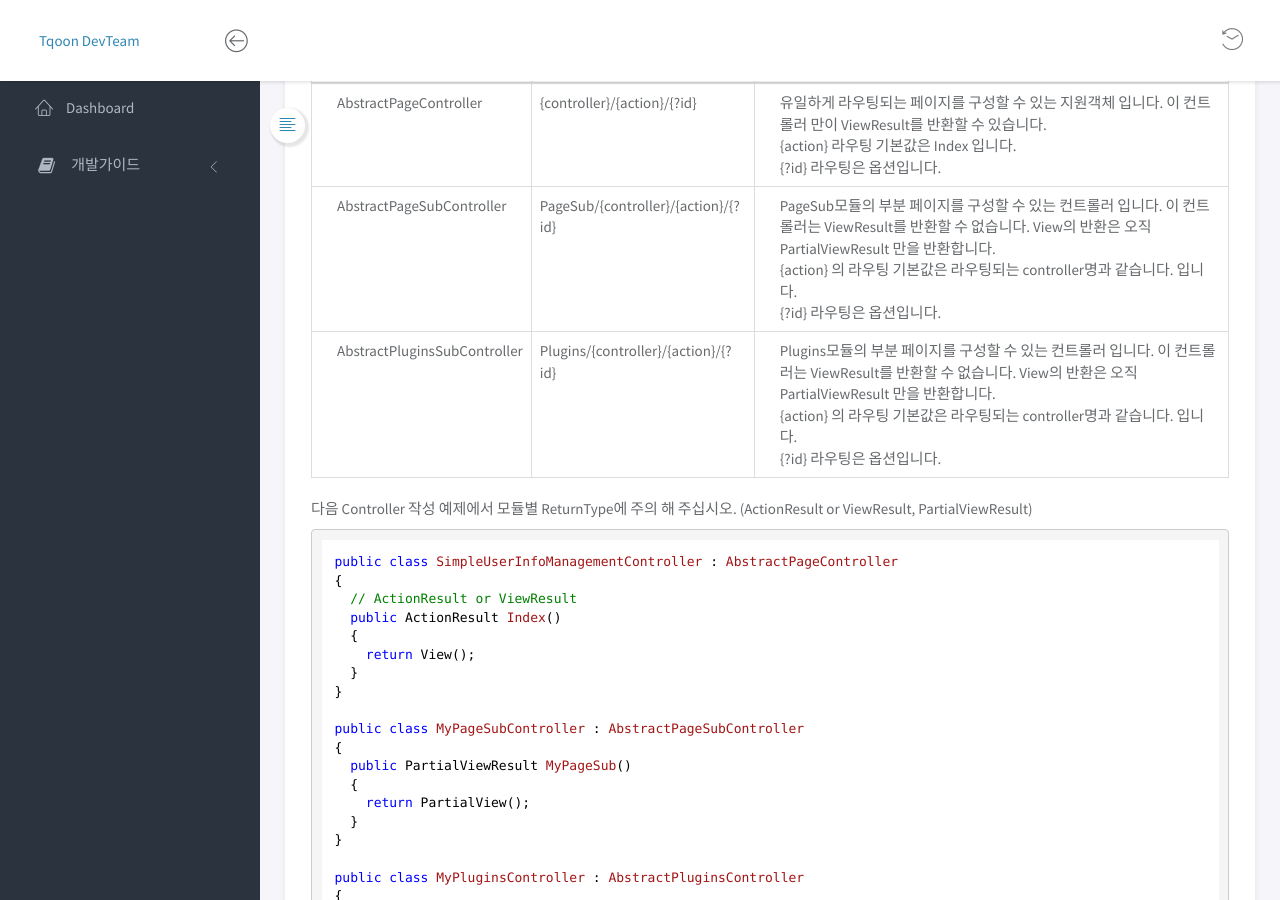
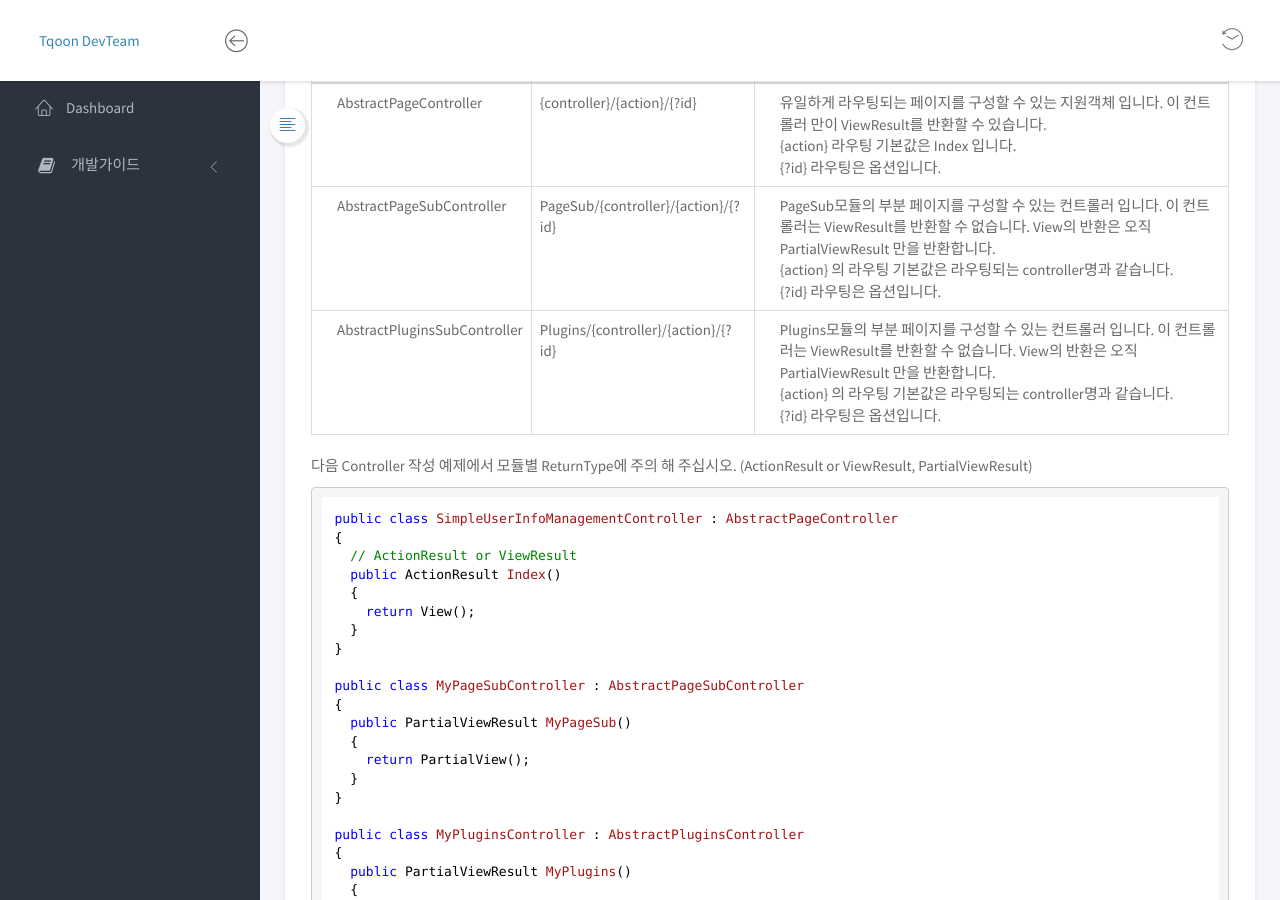
Before and after one commit to TqoonDevTeam/TqoonDevTeam.github.io, a Jekyll site: the page built from pages/devguide/frontend/dev_v2view.md, in a window 1280 px wide and 900 px high, scrolled down 1061 px. Built offline with Jekyll 4.4.1, drawn with Linux system fonts in a browser that asks for light colours; nearby versions of some CDN libraries.

Commit message:
중복 단어 제거

````diff
--- a/pages/devguide/frontend/dev_v2view.md
+++ b/pages/devguide/frontend/dev_v2view.md
@@ -57,8 +57,8 @@ Controller는 모듈 타입에 맞는 지원객제를 상속받아 생성하게
 | Controller 지원객체 | Route규칙 | 특징 |
 | --- | --- |
 | AbstractPageController | {controller}/{action}/{?id} | 유일하게 라우팅되는 페이지를 구성할 수 있는 지원객체 입니다. 이 컨트롤러 만이 ViewResult를 반환할 수 있습니다.<br>{action} 라우팅 기본값은 Index 입니다.<br>{?id} 라우팅은 옵션입니다. |
-| AbstractPageSubController | PageSub/{controller}/{action}/{?id} | PageSub모듈의 부분 페이지를 구성할 수 있는 컨트롤러 입니다. 이 컨트롤러는 ViewResult를 반환할 수 없습니다. View의 반환은 오직 PartialViewResult 만을 반환합니다.<br>{action} 의 라우팅 기본값은 라우팅되는 controller명과 같습니다. 입니다.<br>{?id} 라우팅은 옵션입니다. |
-| AbstractPluginsSubController | Plugins/{controller}/{action}/{?id} | Plugins모듈의 부분 페이지를 구성할 수 있는 컨트롤러 입니다. 이 컨트롤러는 ViewResult를 반환할 수 없습니다. View의 반환은 오직 PartialViewResult 만을 반환합니다.<br>{action} 의 라우팅 기본값은 라우팅되는 controller명과 같습니다. 입니다.<br>{?id} 라우팅은 옵션입니다. |
+| AbstractPageSubController | PageSub/{controller}/{action}/{?id} | PageSub모듈의 부분 페이지를 구성할 수 있는 컨트롤러 입니다. 이 컨트롤러는 ViewResult를 반환할 수 없습니다. View의 반환은 오직 PartialViewResult 만을 반환합니다.<br>{action} 의 라우팅 기본값은 라우팅되는 controller명과 같습니다.<br>{?id} 라우팅은 옵션입니다. |
+| AbstractPluginsSubController | Plugins/{controller}/{action}/{?id} | Plugins모듈의 부분 페이지를 구성할 수 있는 컨트롤러 입니다. 이 컨트롤러는 ViewResult를 반환할 수 없습니다. View의 반환은 오직 PartialViewResult 만을 반환합니다.<br>{action} 의 라우팅 기본값은 라우팅되는 controller명과 같습니다.<br>{?id} 라우팅은 옵션입니다. |
 
 다음 Controller 작성 예제에서 모듈별 ReturnType에 주의 해 주십시오. (ActionResult or ViewResult, PartialViewResult)
 ```cs
````
